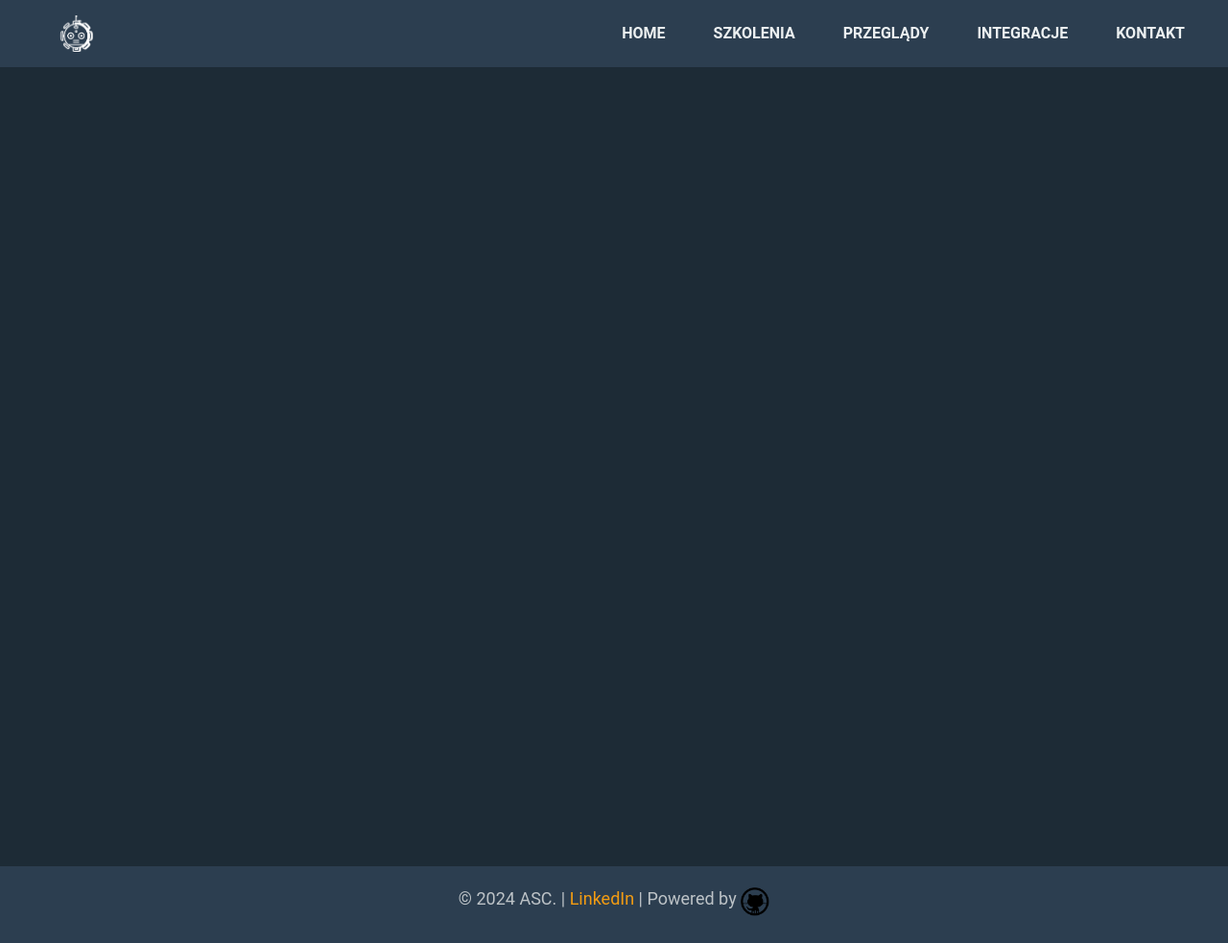
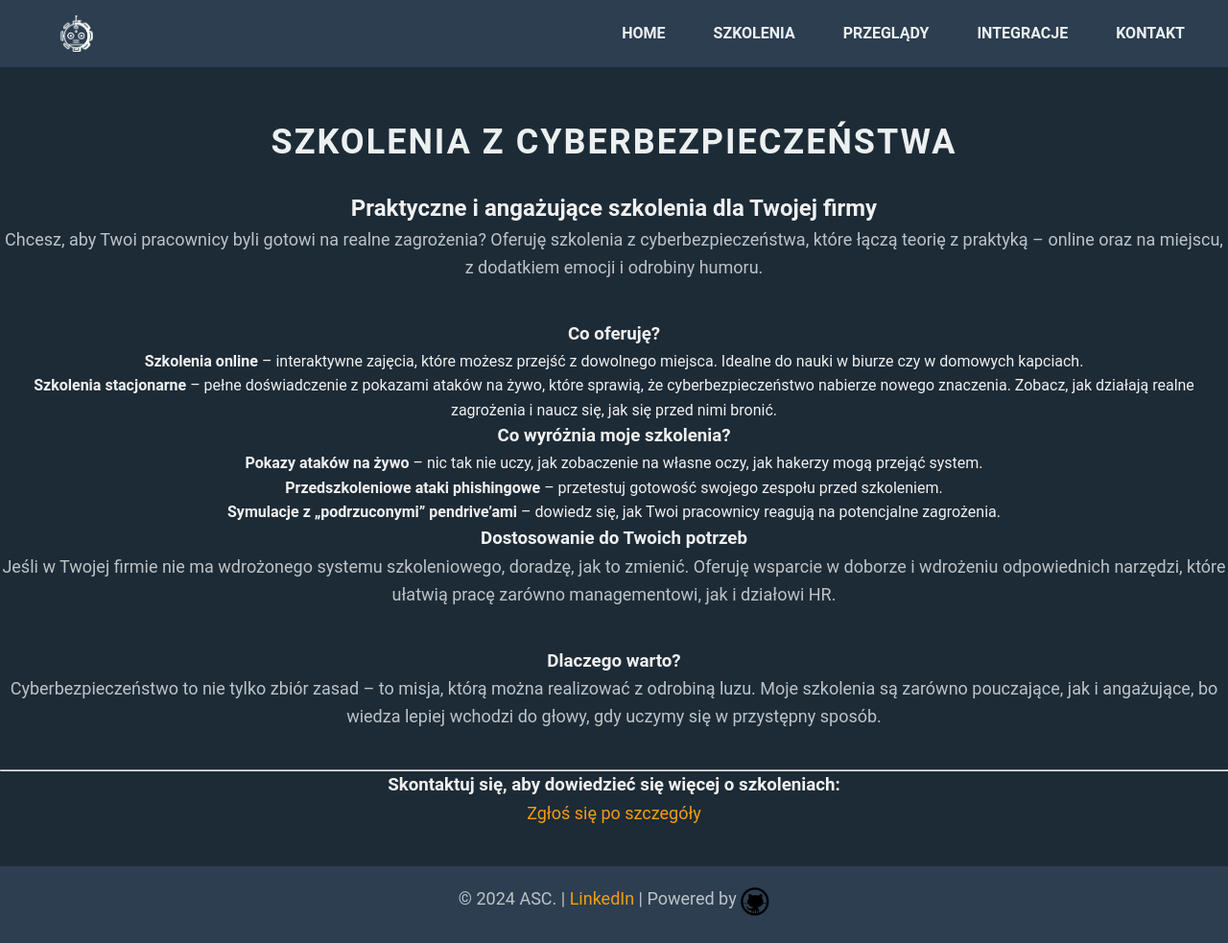
Before and after one commit to dadmins1984/Web, a Jekyll site: the page built from training.md, in a window 1280 px wide and 983 px high. Shown: the whole window at 96% size. Built offline with Jekyll 4.4.1, drawn with Linux system fonts in a browser that asks for light colours; our own code applies the rules of GitHub Pages for plain Markdown files.

Commit message:
training new tab

```diff
--- a/training.md
+++ b/training.md
@@ -0,0 +1,30 @@
+# Szkolenia z cyberbezpieczeństwa
+
+## Praktyczne i angażujące szkolenia dla Twojej firmy
+
+Chcesz, aby Twoi pracownicy byli gotowi na realne zagrożenia? Oferuję szkolenia z cyberbezpieczeństwa, które łączą teorię z praktyką – online oraz na miejscu, z dodatkiem emocji i odrobiny humoru.
+
+### Co oferuję?
+
+- **Szkolenia online** – interaktywne zajęcia, które możesz przejść z dowolnego miejsca. Idealne do nauki w biurze czy w domowych kapciach.
+- **Szkolenia stacjonarne** – pełne doświadczenie z pokazami ataków na żywo, które sprawią, że cyberbezpieczeństwo nabierze nowego znaczenia. Zobacz, jak działają realne zagrożenia i naucz się, jak się przed nimi bronić.
+
+### Co wyróżnia moje szkolenia?
+
+- **Pokazy ataków na żywo** – nic tak nie uczy, jak zobaczenie na własne oczy, jak hakerzy mogą przejąć system.
+- **Przedszkoleniowe ataki phishingowe** – przetestuj gotowość swojego zespołu przed szkoleniem.
+- **Symulacje z „podrzuconymi” pendrive’ami** – dowiedz się, jak Twoi pracownicy reagują na potencjalne zagrożenia.
+
+### Dostosowanie do Twoich potrzeb
+
+Jeśli w Twojej firmie nie ma wdrożonego systemu szkoleniowego, doradzę, jak to zmienić. Oferuję wsparcie w doborze i wdrożeniu odpowiednich narzędzi, które ułatwią pracę zarówno managementowi, jak i działowi HR.
+
+### Dlaczego warto?
+
+Cyberbezpieczeństwo to nie tylko zbiór zasad – to misja, którą można realizować z odrobiną luzu. Moje szkolenia są zarówno pouczające, jak i angażujące, bo wiedza lepiej wchodzi do głowy, gdy uczymy się w przystępny sposób.
+
+---
+
+### Skontaktuj się, aby dowiedzieć się więcej o szkoleniach:
+
+[Zgłoś się po szczegóły](mailto:{{ site.contact.email }})
```
Also changed, not shown: audits.md (+5 -1 lines).
